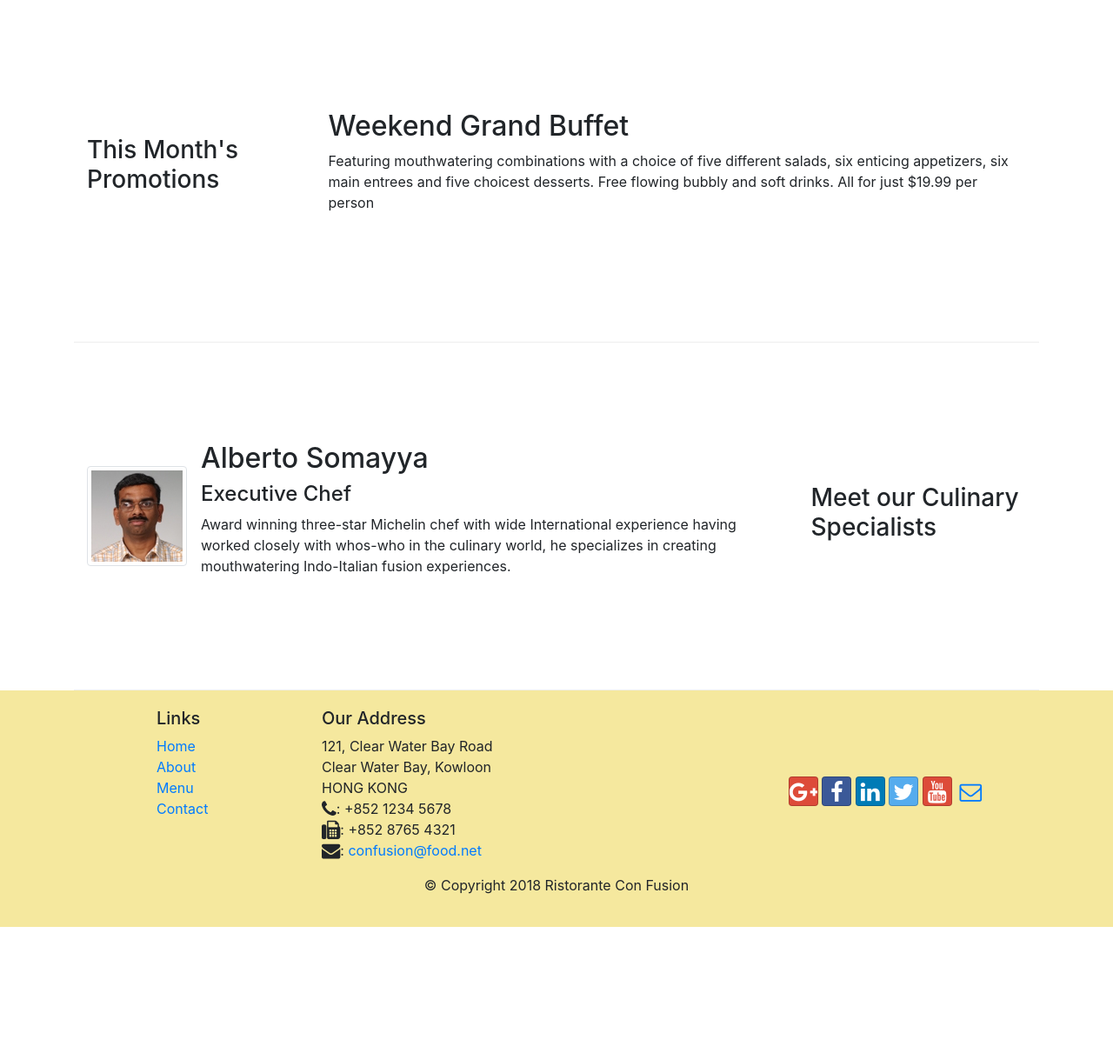
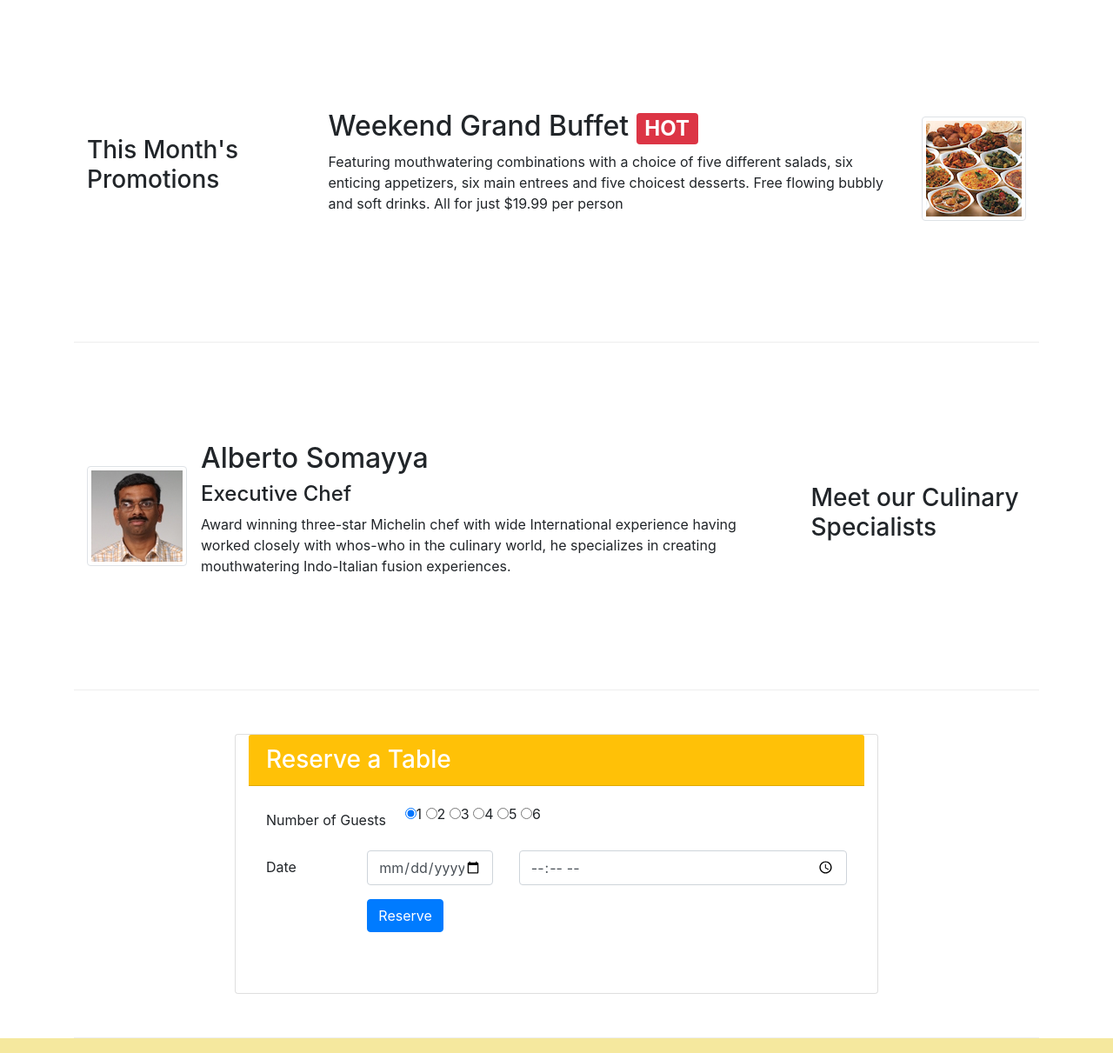
Before and after one commit to MeghanaMadala/pick_your_pickle, a website: page index.html in a window 1280 px wide. Shown: the part 740-1951 px from the top of the page at 87% size. Before the commit the page ends 1806 px from the top, so only its background shows below. Drawn offline with nearby package versions, Linux system fonts and the light colour scheme.

Commit message:
Assignment 2

```diff
--- a/index.html
+++ b/index.html
@@ -37,12 +37,15 @@
     <header class="jumbotron">
         <div class="container">
             <div class="row row-header">
-                <div class="col-12 col-sm-6">
+                <div class="col-12 order-sm-first col-sm-6">
                     <h1>Ristorante con Fusion</h1>
                     <p>We take inspiration from the World's best cuisines, and create a unique fusion experience. Our lipsmacking creations will tickle your culinary senses!</p>
                 </div>
-                <div class="col-12 col-sm align-self-center">
+                <div class="col-12 col-sm-3 align-self-center">
                     <img src="img/logo.png" class="img-fluid">
+                </div>
+                <div class="col-12 col-sm-3 align-self-center">
+                    <a href="#reserve" class="btn btn-warning btn-block btn-lg active" role="button" >Reserve Table</a>
                 </div>
             </div>
         </div>
@@ -71,8 +74,14 @@
                 <h3>This Month's Promotions</h3>
             </div>
             <div class="col col-sm col-md">
-                <h2>Weekend Grand Buffet</h2>
-                <p>Featuring mouthwatering combinations with a choice of five different salads, six enticing appetizers, six main entrees and five choicest desserts. Free flowing bubbly and soft drinks. All for just $19.99 per person </p>
+                <div class="media">
+                    <div class="media-body">
+                        <h2 class="mt-0">Weekend Grand Buffet <span class="badge badge-danger">HOT</span></h2>
+                        <p>Featuring mouthwatering combinations with a choice of five different salads, six enticing appetizers, six main entrees and five choicest desserts. Free flowing bubbly and soft drinks. All for just $19.99 per person </p>
+                    </div>
+                    <img class="d-flex ml-3 img-thumbnail align-self-center"
+                        src=" img/buffet.png" alt="buffet">
+                </div>
             </div>
         </div>
 
@@ -89,6 +98,44 @@
                         <h4>Executive Chef</h4>
                         <p>Award winning three-star Michelin chef with wide International experience having worked closely with whos-who in the culinary world, he specializes in creating mouthwatering Indo-Italian fusion experiences. </p>
                     </div>
+                </div>
+            </div>
+        </div>
+        <div class="row row-content justify-content-center">
+            <div class="card col-12 col-sm-8">
+                <h3 class="card-header bg-warning text-white">Reserve a Table</h3>
+                <div class="card-body">
+                    <form id="reserve">
+                        <div class="form-group row">
+                            <label class="col-md-3 col-form-label">Number of Guests</label>
+                            <div class="radio">
+                                <label class="radio-inline"><input type="radio" name="1" checked>1</label>
+                                <label class="radio-inline"><input type="radio" name="2">2</label>
+                                <label class="radio-inline"><input type="radio" name="3">3</label>
+                                <label class="radio-inline"><input type="radio" name="4">4</label>
+                                <label class="radio-inline"><input type="radio" name="5">5</label>
+                                <label class="radio-inline"><input type="radio" name="6">6</label>
+                            </div>
+                        </div>
+                        <div class="form-group row">
+                            <label for="date" class="col-12 col-md-2 col-form-label">Date</label>
+                            <div class="col-5 col-md-3">
+                                <input type="date" class="form-control" id="date" name="date"
+                                 placeholder="Date">
+                            </div>
+                            <div class="col-7 col-md-7">
+                                <input type="time" class="form-control" id="time" name="time"
+                                 placeholder="Time">
+                            </div>
+                        </div>
+                        <div class="form-group row">
+                            <div class="col-md-10 offset-md-2">
+                                    <button type="submit" class="btn btn-primary">
+                                        Reserve
+                                    </button>
+                            </div>
+                        </div>
+                    </form>
                 </div>
             </div>
         </div>
```
